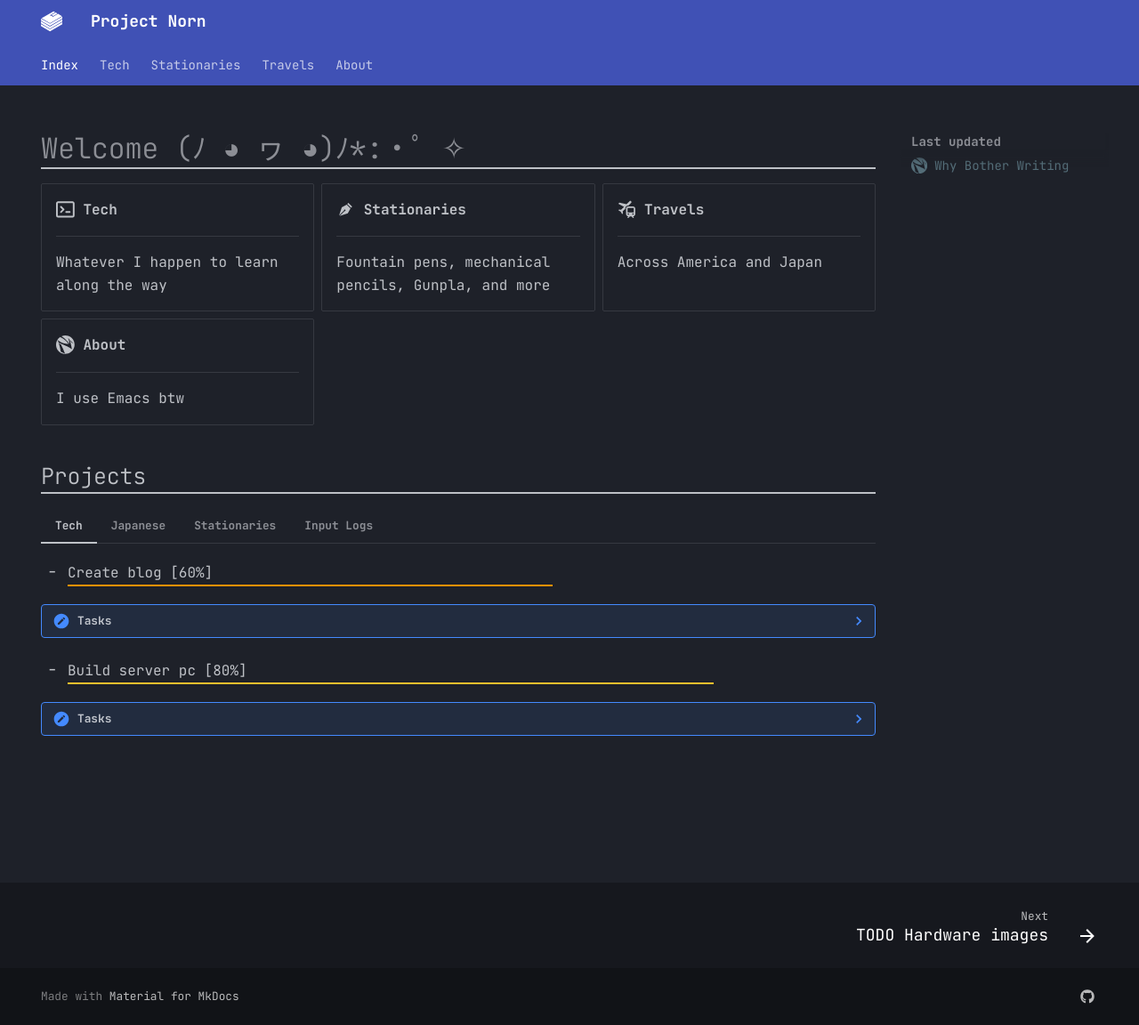
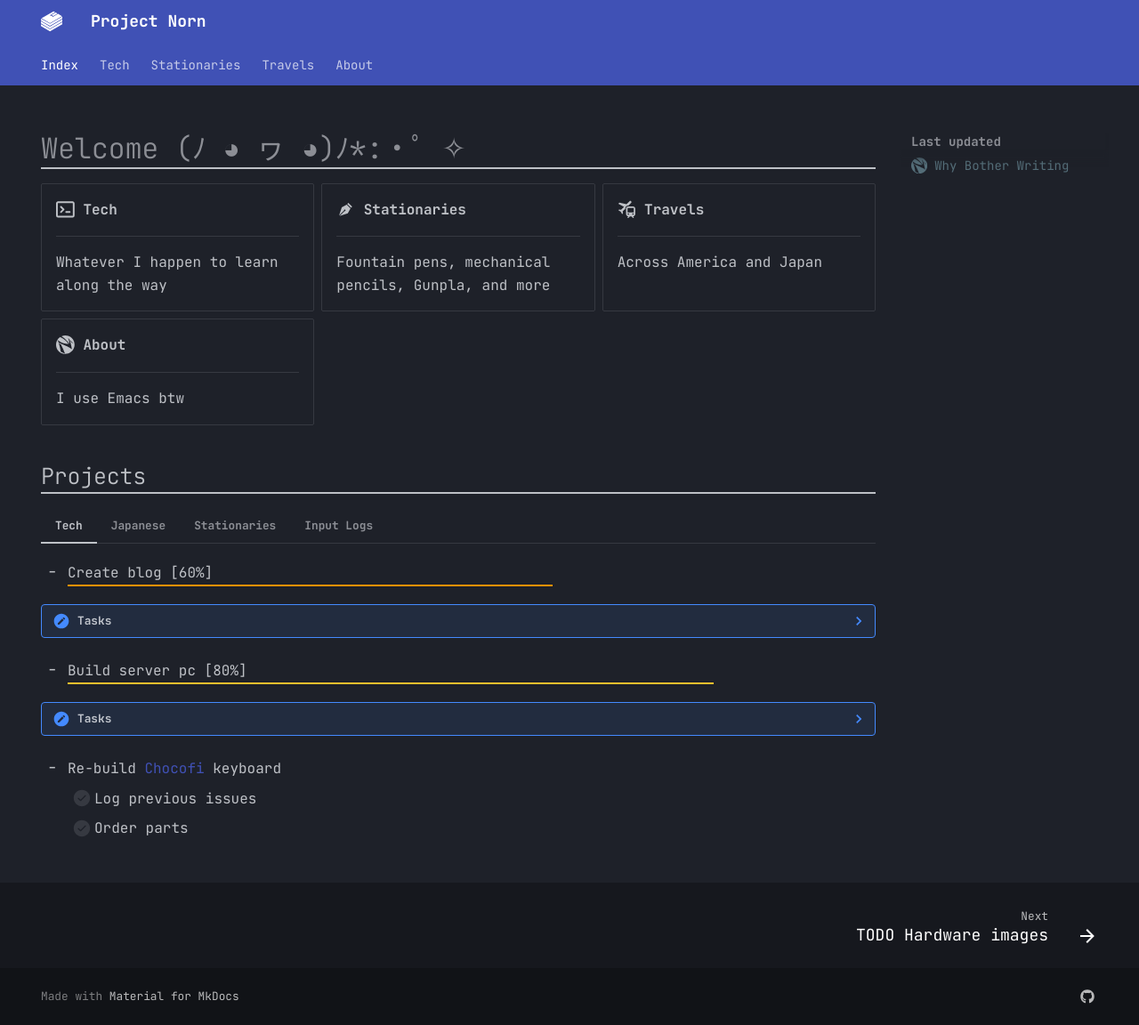
Before and after one commit to Serralq/Project-Norn, an MkDocs documentation site: the page built from docs/index.md, in a window 1280 px wide and 1152 px high. Shown: the whole window at 89% size. Built offline with MkDocs 1.6.1 and Material for MkDocs 9.7.7, drawn with Linux system fonts in a browser that asks for light colours.

Commit message:
(Project) Update 05/08

```diff
--- a/docs/index.md
+++ b/docs/index.md
@@ -47,12 +47,16 @@ template:
     {: .border-60plus }
     ??? note "Tasks"
         * [ ] Check maintainability
+        * [ ] Write another article about time management
     * Build server pc [80%]
     {: .border-80plus }
     ??? note "Tasks"
         * [X] Choose parts
         * [X] Create requirements
         * [ ] Build the actual pc
+    * Re-build [Chocofi](https://github.com/pashutk/chocofi) keyboard
+        * [ ] Log previous issues
+        * [ ] Order parts
 
 === "Japanese"
 
@@ -69,6 +73,7 @@ template:
     {: .border-5plus }
     ??? note "Tasks"
         * [X] Try naginata style nib
+        * [ ] Order parts from Aliexpress
         * [ ] Photograph current nibs
         * [ ] Photograph current inks
         * [ ] Get parts
```
